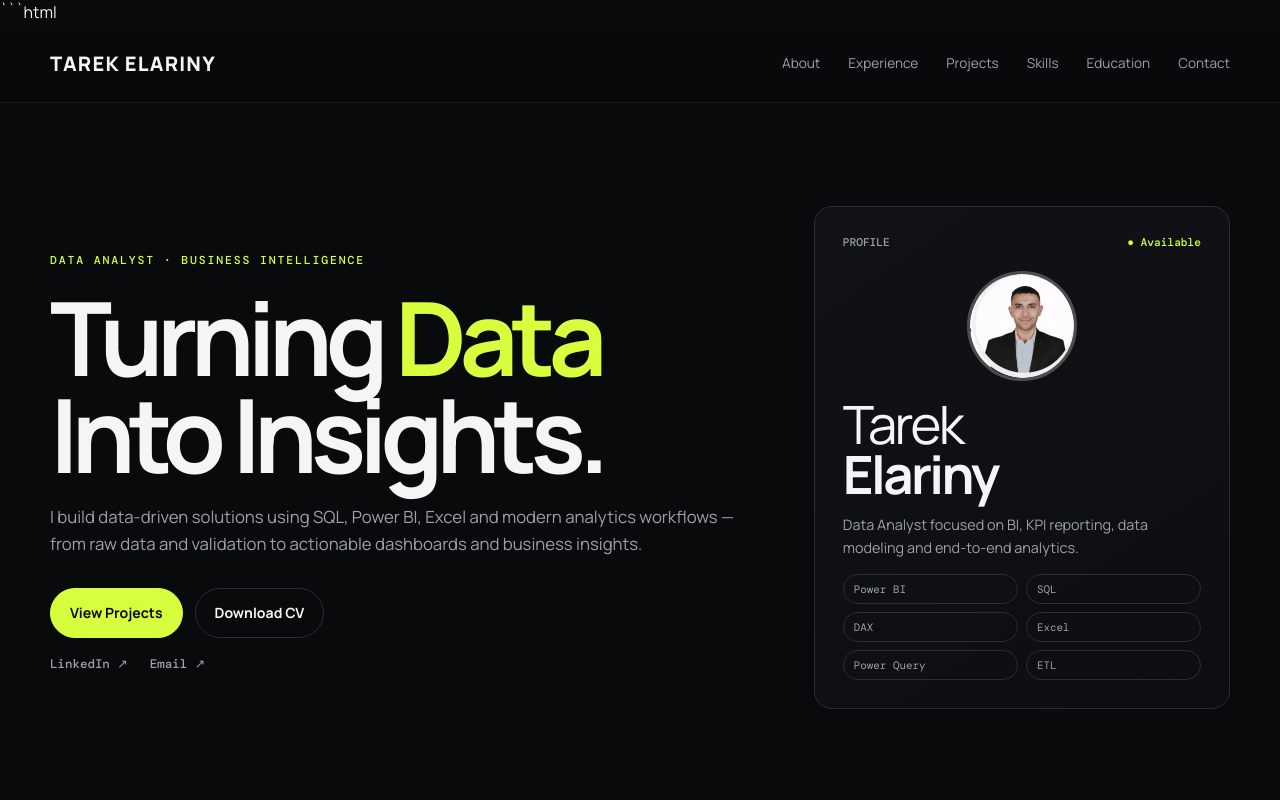
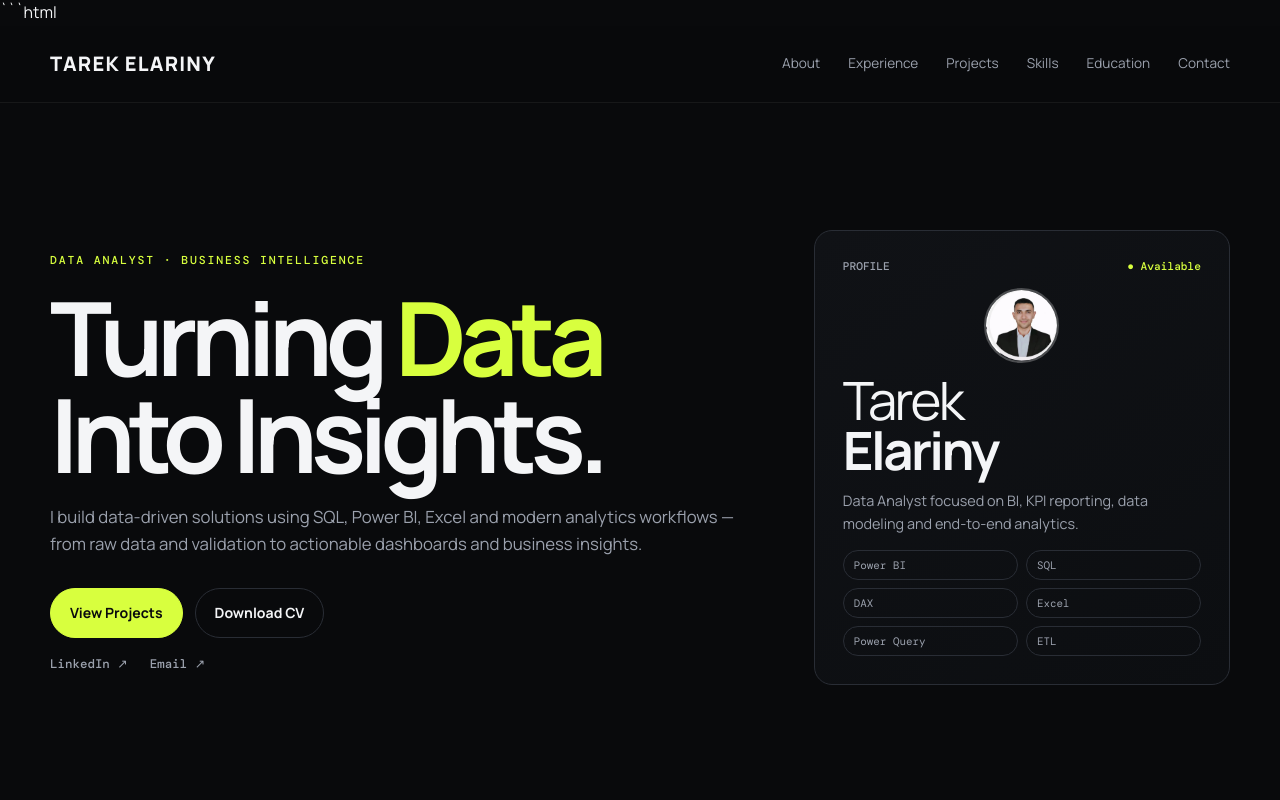
Before and after one commit to tarekelariny/tarek-elariny-portfolio, a website built with Vite: page index.html in a window 1280 px wide. Shown: the top 800 px of the page. Built offline with nearby package versions, Linux system fonts and the light colour scheme.

Commit message:
Update style.css

```diff
--- a/style.css
+++ b/style.css
@@ -80,11 +80,17 @@
   margin: 22px 0 18px;
 }
 
+.profile-photo {
+  display: flex;
+  justify-content: center;
+  margin: 15px 0 12px;
+}
+
 .profile-photo img {
-  width: 110px;
-  height: 110px;
+  width: 75px;
+  height: 75px;
   object-fit: cover;
   border-radius: 50%;
-  border: 3px solid rgba(255, 255, 255, 0.25);
+  border: 2px solid rgba(255, 255, 255, 0.25);
   display: block;
 }
```
